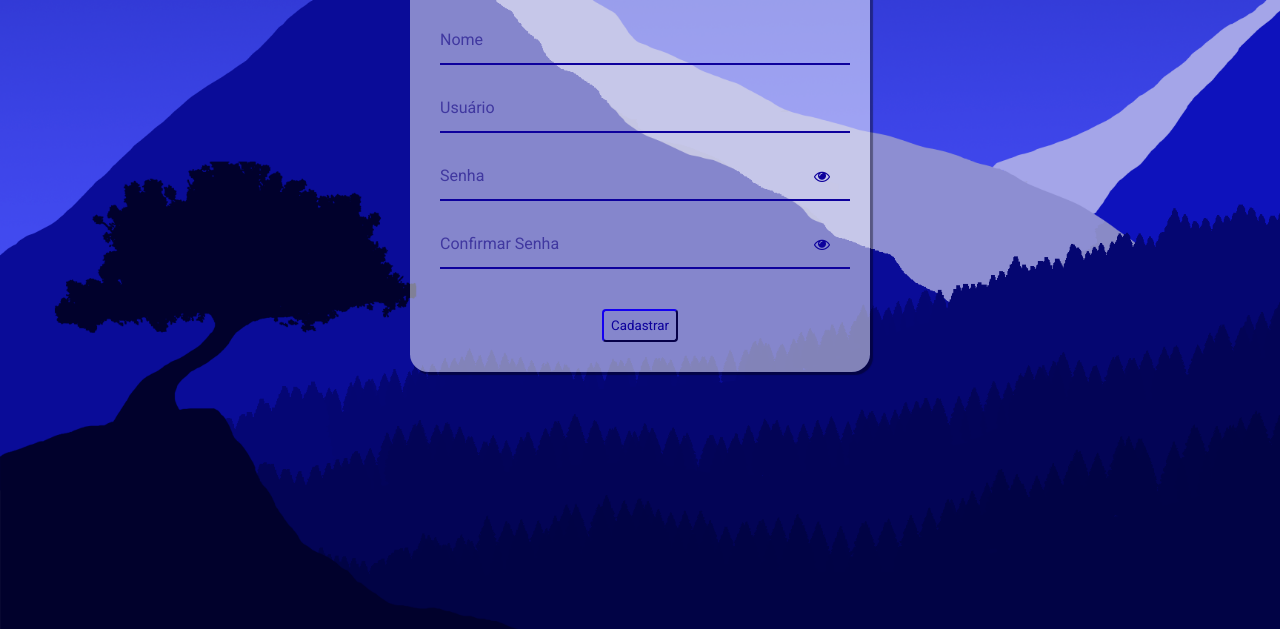
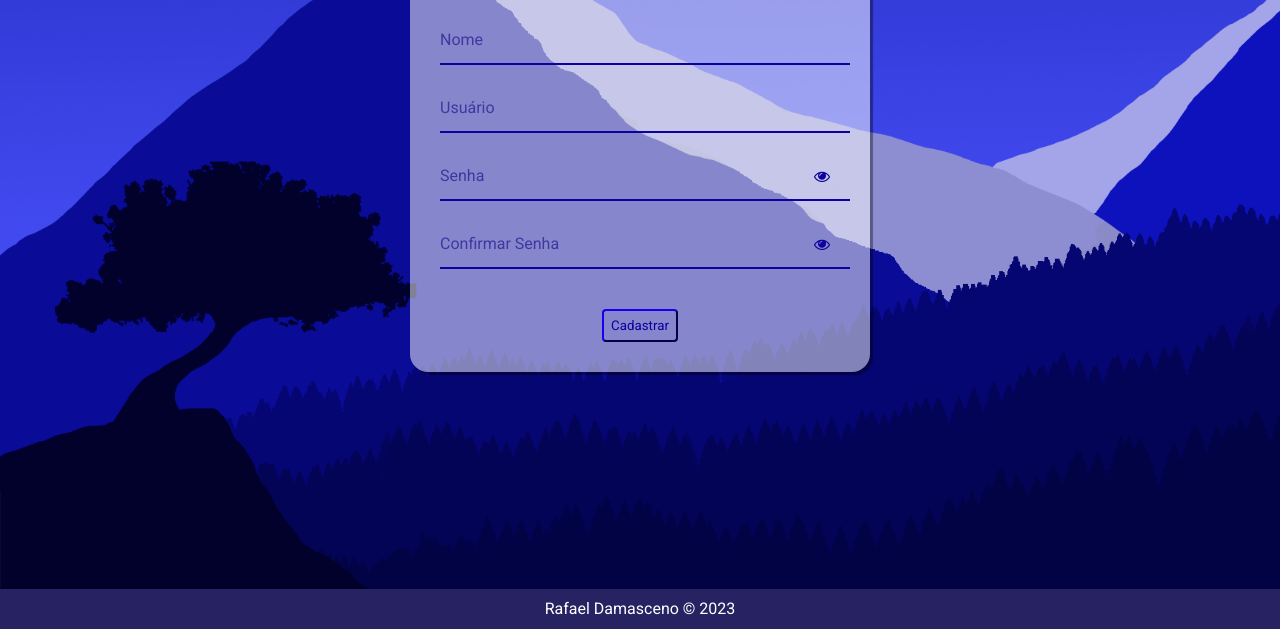
Before and after one commit to rafaeldesousadamasceno/LoginFuncional, a plain HTML site: page cadastro.html in a window 1280 px wide. Shown: the part 171-800 px from the top of the page. Drawn offline with Linux system fonts and the light colour scheme.

Commit message:
ACRESCENTANDO RODAPÉ NAS PÁGINAS

```diff
--- a/cadastro.html
+++ b/cadastro.html
@@ -37,6 +37,9 @@
             </div>
         </div>
     </div>
+    <footer>
+        <p>Rafael Damasceno &copy; 2023</p>
+    </footer>
     <script src="js/cadscript.js"></script>
 </body>
 </html>
--- a/css/cadastro.css
+++ b/css/cadastro.css
@@ -125,3 +125,17 @@ button:hover {
     border-radius: 4px;
     display: none;
 }
+
+footer {
+    position: fixed;
+    text-align: center;
+    bottom: 0;
+    background-color: #272262;
+    color: #FFF;
+    height: 40px;
+    width: 100%;
+}
+
+footer p {
+    padding-top: 10px;
+}
--- a/css/inicio.css
+++ b/css/inicio.css
@@ -68,3 +68,17 @@ p {
     font-size: 14pt;
     text-align: center;
 }
+
+footer {
+    position: fixed;
+    text-align: center;
+    bottom: 0;
+    background-color: #272262;
+    color: #FFF;
+    height: 40px;
+    width: 100%;
+}
+
+footer p {
+    padding-top: 10px;
+}
--- a/css/style.css
+++ b/css/style.css
@@ -138,3 +138,17 @@ a:hover {
     border-radius: 4px;
     display: none;
 }
+
+footer {
+    position: fixed;
+    text-align: center;
+    bottom: 0;
+    background-color: #272262;
+    color: #FFF;
+    height: 40px;
+    width: 100%;
+}
+
+footer p {
+    padding-top: 10px;
+}
```
Also changed, not shown: index.html (+3 -0 lines), inicio.html (+3 -0 lines).
